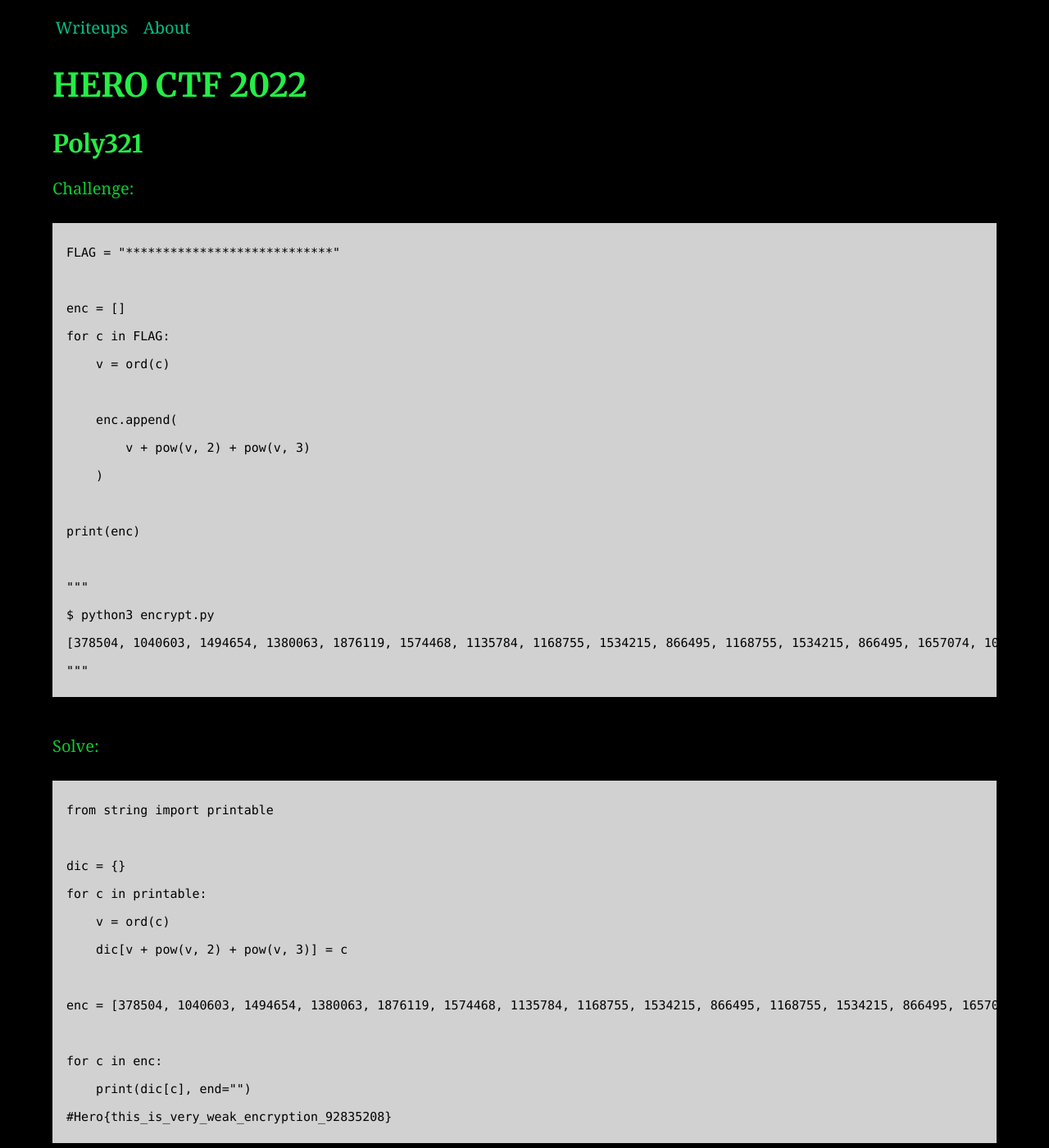
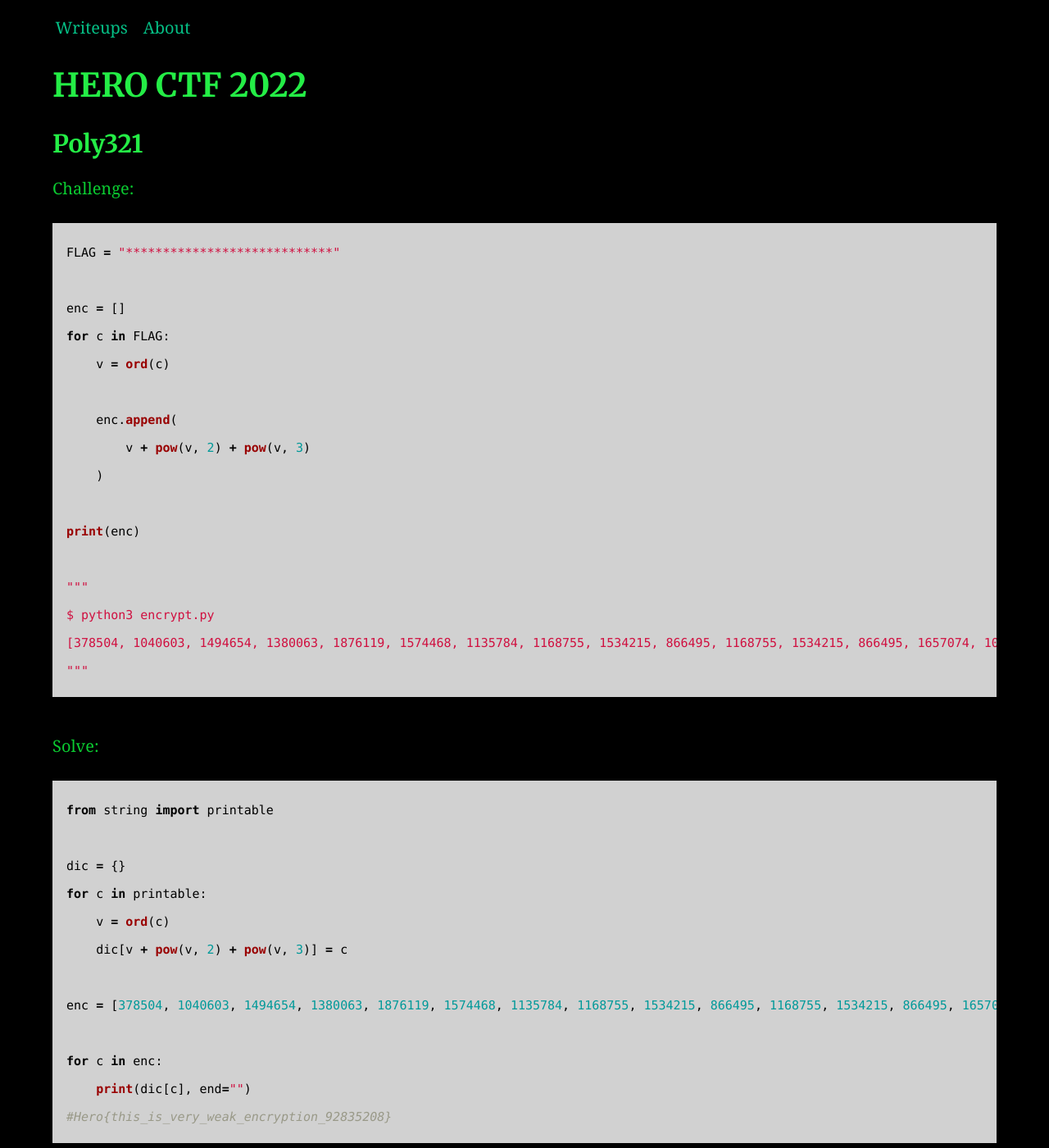
Before and after one commit to AC01010/Connor-McCartney.github.io, a Jekyll site: the page built from _posts/2012-12-21-heroctf-2022.md, in a window 1280 px wide and 1400 px high. Shown: the whole window at 82% size. Built offline with Jekyll 4.4.1, drawn with Linux system fonts in a browser that asks for light colours; some of the changed lines change nothing that is shown; some of the changed text lies outside the part shown.

Commit message:
Update 2012-12-21-heroctf-2022.md

````diff
--- a/_posts/2012-12-21-heroctf-2022.md
+++ b/_posts/2012-12-21-heroctf-2022.md
@@ -10,7 +10,7 @@
 
 Challenge:
 
-```
+```python
 FLAG = "****************************"
 
 enc = []
@@ -31,7 +31,7 @@
 
 Solve:
 
-```
+```python
 from string import printable
 
 dic = {}
@@ -50,6 +50,31 @@
 
 Challenge:
 
+```python
+from Crypto.Util.number import getStrongPrime, bytes_to_long
+import random
+
+FLAG = open('flag.txt','rb').read()
+
+encrypt = lambda m: pow(m, e, n)
+decrypt = lambda c: pow(c, d, n)
+
+e = random.randrange(3, 65537, 2)
+p = getStrongPrime(1024, e=e)
+q = getStrongPrime(1024, e=e)
+
+n = p * q
+φ = (p-1) * (q-1)
+
+d = pow(e, -1, φ)
+
+c = encrypt(bytes_to_long(FLAG))
+
+#print(f"{n=}")
+#print(f"{e=}")
+print(f"{c=}")
+
+for _ in range(3):
+     t = int(input("c="))
+     print(decrypt(t)) if c != t else None
 ```
-
-```
````
